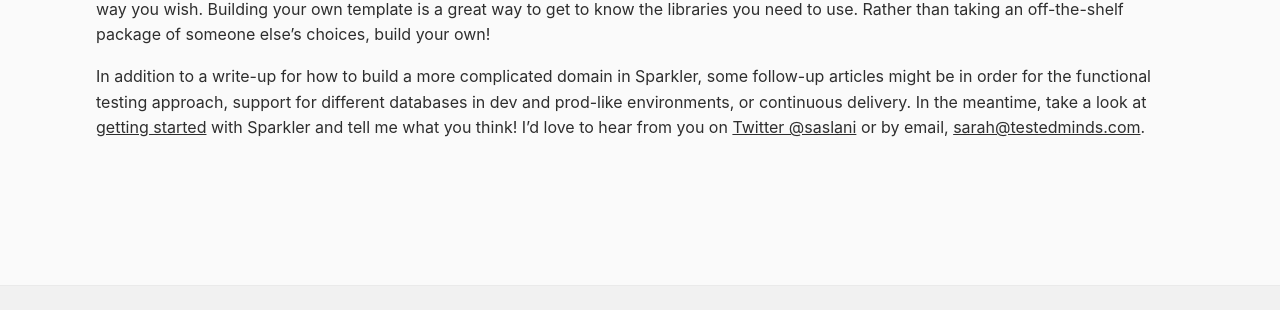
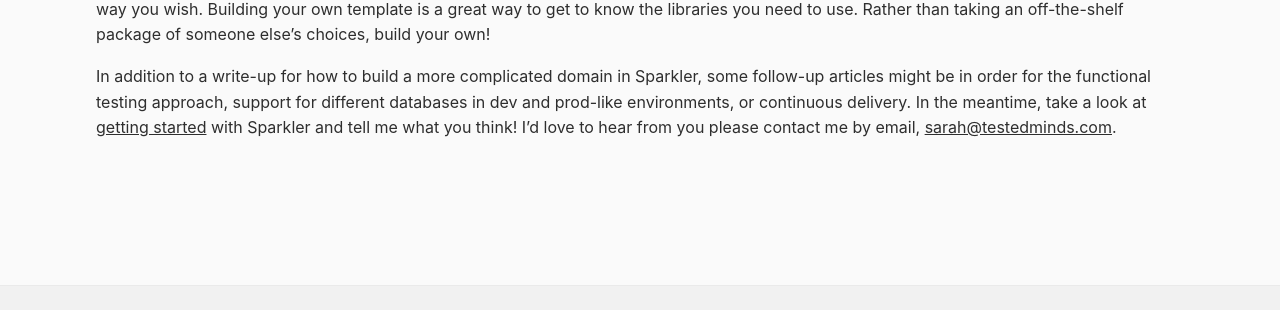
Before and after one commit to saslani/saslani.github.io, a Jekyll site: the page built from _posts/2016-04-12-sparkler.md, in a window 1280 px wide and 900 px high, scrolled down 3366 px. Shown: the part 426-736 px from the top of the window. Built offline with Jekyll 4.4.1, drawn with Linux system fonts in a browser that asks for light colours; comment, search, counter and statistics services are not loaded.

Commit message:
Update 2016-04-12-sparkler.md

```diff
--- a/_posts/2016-04-12-sparkler.md
+++ b/_posts/2016-04-12-sparkler.md
@@ -89,4 +89,4 @@ After we've deployed several production applications based on Sparkler, it might
 
 Maybe you don't agree with some of the choices we made. Maybe you think configuration files should be used in favor of environment variables, or perhaps you like Gradle instead of Maven. That's the beauty of open source: You're welcome to fork Sparkler and modify it in any way you wish. Building your own template is a great way to get to know the libraries you need to use. Rather than taking an off-the-shelf package of someone else's choices, build your own!
 
-In addition to a write-up for how to build a more complicated domain in Sparkler, some follow-up articles might be in order for the functional testing approach, support for different databases in dev and prod-like environments, or continuous delivery. In the meantime, take a look at [getting started](https://github.com/saslani/sparkler#getting-started) with Sparkler and tell me what you think! I'd love to hear from you on [Twitter @saslani](https://twitter.com/saslani) or by email, [sarah@testedminds.com](mailto:sarah@testedminds.com).
+In addition to a write-up for how to build a more complicated domain in Sparkler, some follow-up articles might be in order for the functional testing approach, support for different databases in dev and prod-like environments, or continuous delivery. In the meantime, take a look at [getting started](https://github.com/saslani/sparkler#getting-started) with Sparkler and tell me what you think! I'd love to hear from you please contact me by email, [sarah@testedminds.com](mailto:sarah@testedminds.com).
```
